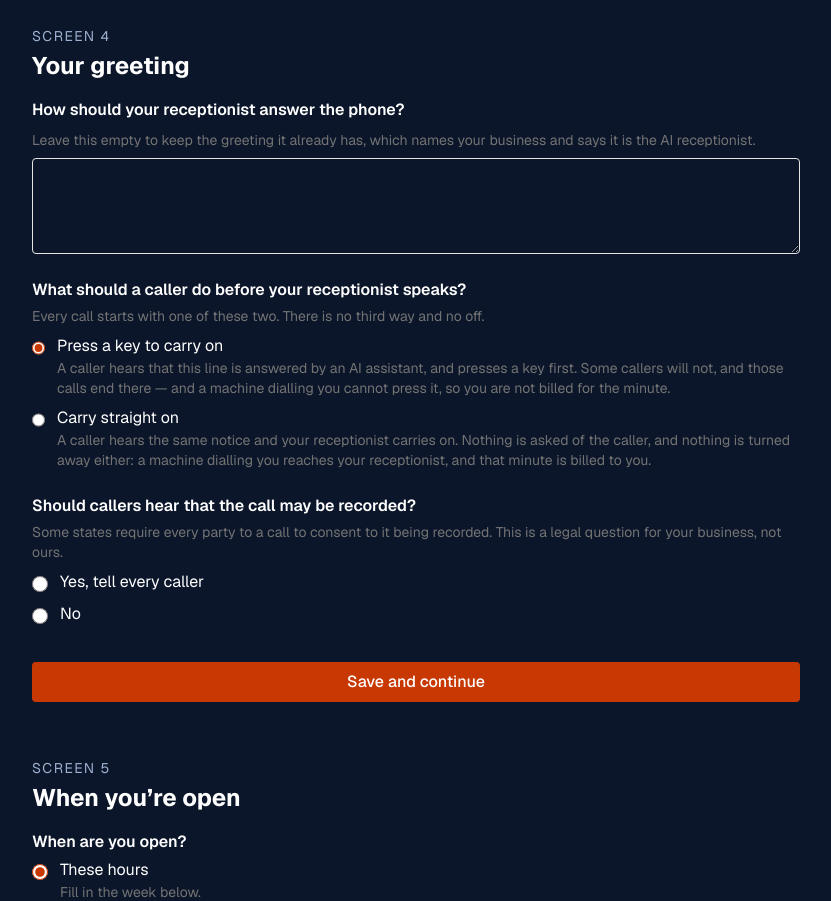
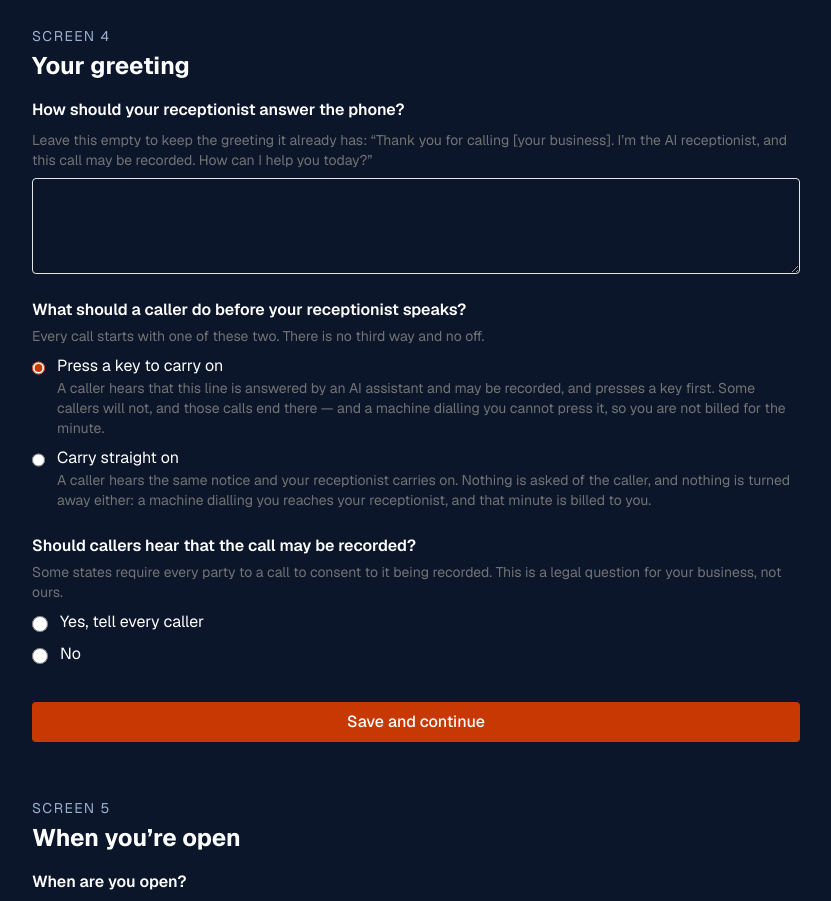
Before and after one commit to jmartinemployment/Geek-Receptionist, a Next.js app: page /preview/declaration in a window 1280 px wide. Shown: the part 2080-2981 px from the top of the page, without its empty margins (224-1055 px from the left). Built offline with nearby package versions, Linux system fonts and the light colour scheme.

Commit message:
Revert "Signup and dashboard: the descriptions no longer state that calls may be recorded"
This reverts commit 1fd827517ef3415dd581cb5f9e416b49fde574ee.

```diff
--- a/src/app/dashboard/consent-section.tsx
+++ b/src/app/dashboard/consent-section.tsx
@@ -15,7 +15,7 @@ const CHOICES: Record<ConsentMode, { heading: string; experience: string; trade:
   strict_keypress: {
     heading: "Callers press a key",
     experience:
-      "A caller hears a short notice that this line is answered by an AI assistant, and presses a key before your " +
+      "A caller hears a short notice that this line is answered by an AI assistant and may be recorded, and presses a key before your " +
       "receptionist speaks. Pressing it is something the caller did, rather than something taken from their not hanging up.",
     trade:
       "Some callers will not press it, and those calls end there. A machine dialling you cannot press it either, so it never reaches " +
@@ -26,7 +26,7 @@ const CHOICES: Record<ConsentMode, { heading: string; experience: string; trade:
   passive_disclosure: {
     heading: "Your receptionist carries straight on",
     experience:
-      "A caller hears a short notice that this line is answered by an AI assistant, and your receptionist carries " +
+      "A caller hears a short notice that this line is answered by an AI assistant and may be recorded, and your receptionist carries " +
       "straight on. Nothing is asked of the caller, and nobody is turned away by a keypad they would not use.",
     trade:
       "Nothing else is turned away either. A machine dialling you stays on the line exactly as a person does and reaches your " +
--- a/src/app/signup/signup-forms.tsx
+++ b/src/app/signup/signup-forms.tsx
@@ -361,7 +361,8 @@ export function GreetingForm({ idSuffix }: { idSuffix: string }) {
           How should your receptionist answer the phone?
         </label>
         <p id={`greetingHint${idSuffix}`} className={hint}>
-          Leave this empty to keep the greeting it already has, which names your business and says it is the AI receptionist.
+          Leave this empty to keep the greeting it already has: &ldquo;Thank you for calling [your business]. I&rsquo;m the AI
+          receptionist, and this call may be recorded. How can I help you today?&rdquo;
         </p>
         <textarea
           id={`greeting${idSuffix}`}
@@ -384,7 +385,7 @@ export function GreetingForm({ idSuffix }: { idSuffix: string }) {
             value: "strict_keypress",
             label: "Press a key to carry on",
             detail:
-              "A caller hears that this line is answered by an AI assistant, and presses a key first. Some callers will not, and those calls end there — and a machine dialling you cannot press it, so you are not billed for the minute.",
+              "A caller hears that this line is answered by an AI assistant and may be recorded, and presses a key first. Some callers will not, and those calls end there — and a machine dialling you cannot press it, so you are not billed for the minute.",
           },
           {
             value: "passive_disclosure",
```
